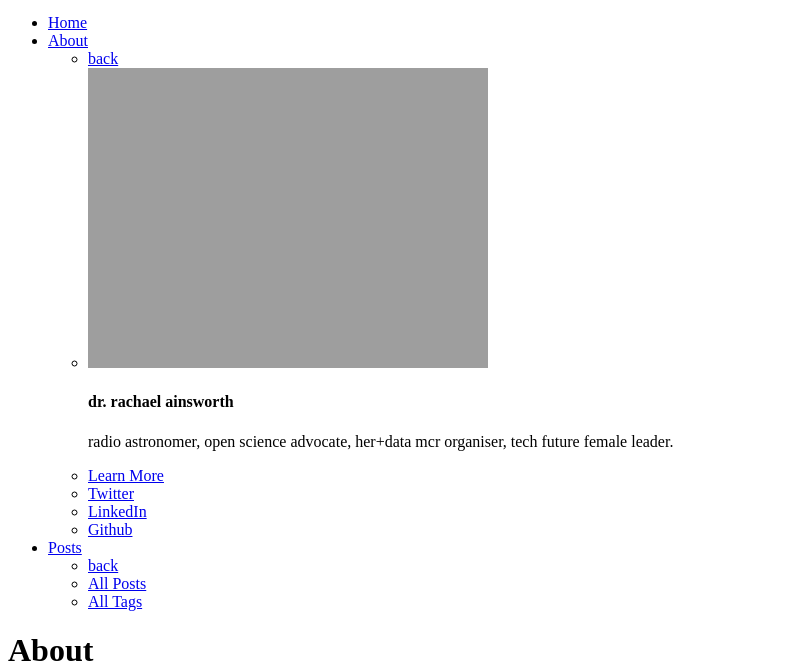
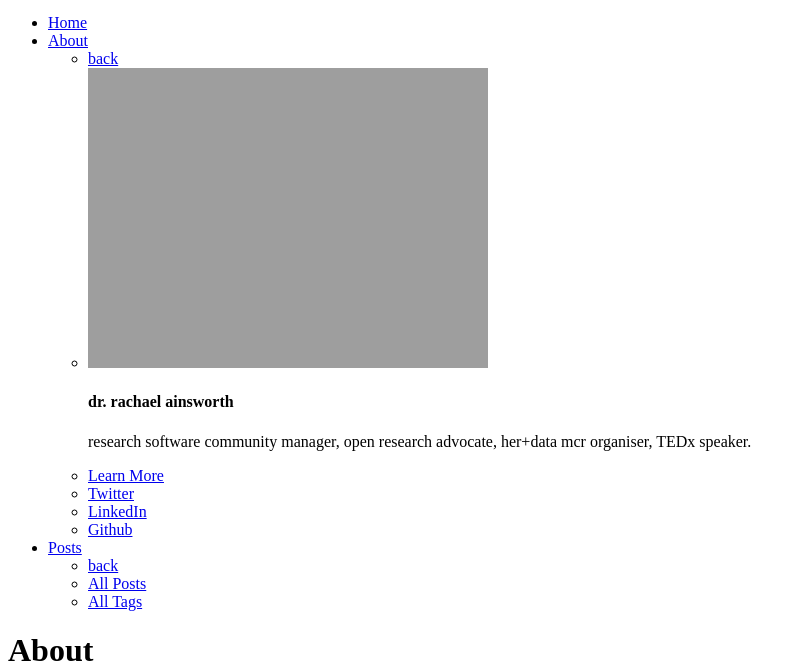
Before and after one commit to rainsworth/rainsworth.github.io, a Jekyll site: the page built from about/index.md, in a window 1280 px wide. Shown: the part 131-801 px from the top of the page, without its empty margins (0-801 px from the left). Built offline with Jekyll 4.4.1, drawn with Linux system fonts in a browser that asks for light colours; grey boxes are pictures that could not be loaded.

Commit message:
Update _config.yml

```diff
--- a/_config.yml
+++ b/_config.yml
@@ -1,7 +1,7 @@
 # Site
 title:              dr. rachael ainsworth
-bio:                'radio astronomer, open science advocate, <br>her+data mcr organiser, tech future female leader.'
-description:        "radio astronomer, open science advocate, her+data mcr organiser, tech future female leader."
+bio:                'research software community manager, open research advocate, <br>her+data mcr organiser, TEDx speaker.'
+description:        "research software community manager, open research advocate, her+data mcr organiser, TEDx speaker."
 reading_time:       true
 words_per_minute:   200
 logo:               'assets/img/profile2.png'
```
